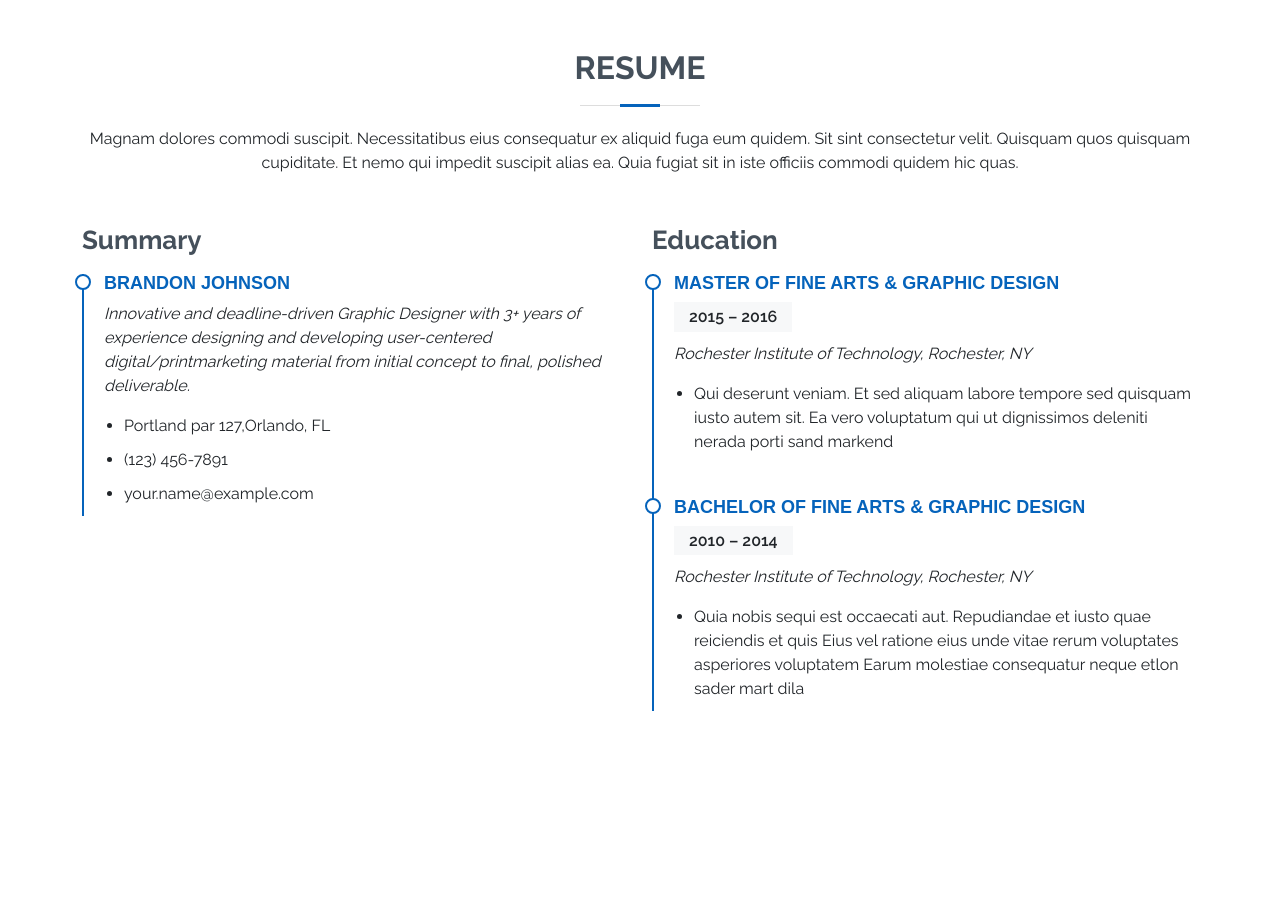
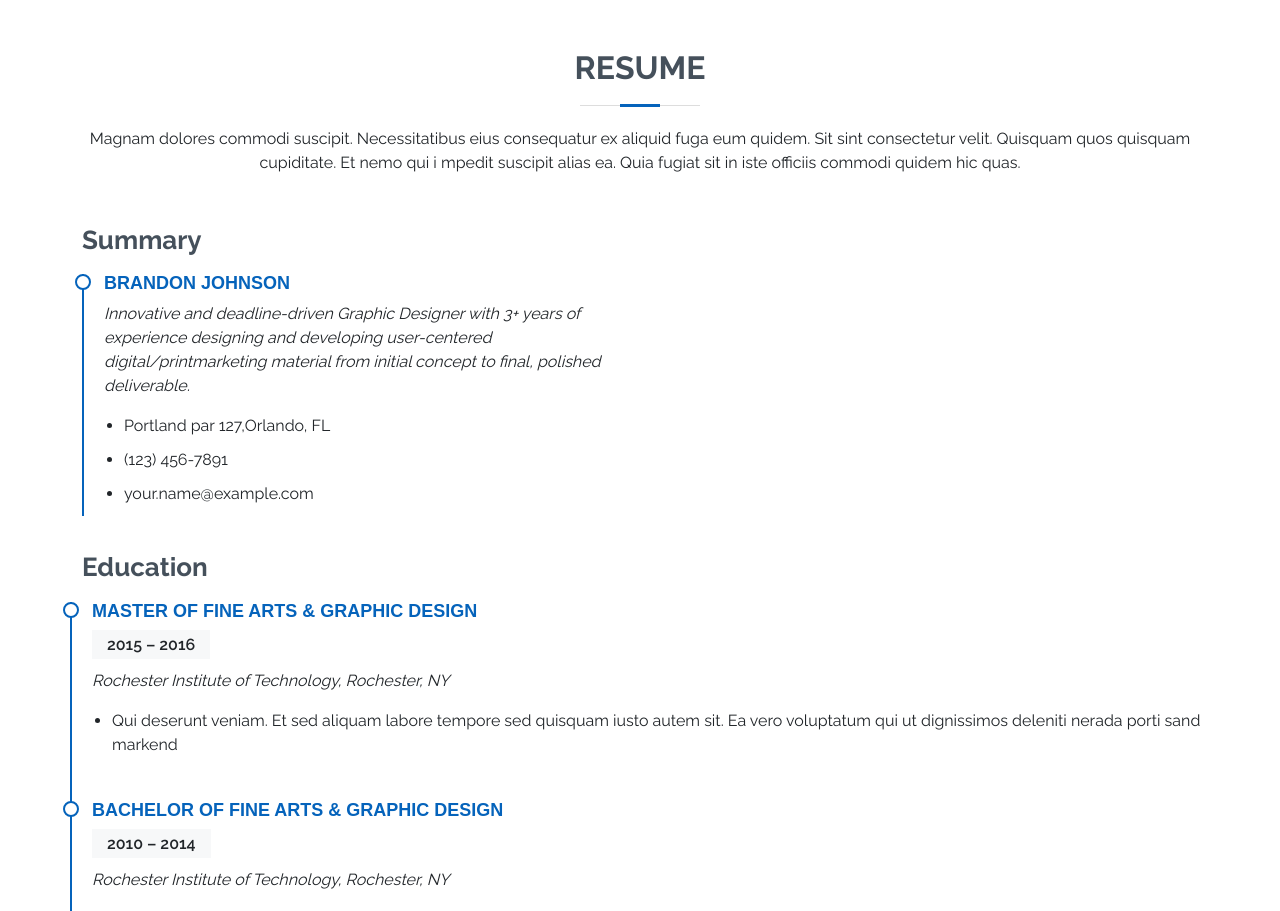
Before and after one commit to superdragonballzluca-max/nextjs, a Next.js app: page / in a window 1280 px wide. Shown: the part 1880-2791 px from the top of the page. Before the commit the page ends 2667 px from the top, so only its background shows below. Built offline with nearby package versions, Linux system fonts and the light colour scheme; no server answers.

Commit message:
Update Resume.tsx

```diff
--- a/app/sections/Resume.tsx
+++ b/app/sections/Resume.tsx
@@ -2,36 +2,57 @@ import React from 'react';
 import './resume.css';
 import SectionTitle from '../components/SectionTitle';
 import ResumeItem from '../components/ResumeItem';
-import { resume } from '../data/data';
 
-export default function Resume() {
-  const items = resume;
+async function getResumeData() {
+const res = await fetch(`${process.env.NEXT_PUBLIC_SITE_URL}/api/resume`);
+  return res.json();
+}
+
+export default async function Resume() {
+  const items : [] | any = await getResumeData();
 
   return (
     <section id="resume" className="resume">
       <div className="container">
         <SectionTitle
           title="Resume"
-          brief="Magnam dolores commodi suscipit. Necessitatibus eius consequatur ex aliquid fuga eum quidem. Sit sint consectetur velit. Quisquam quos quisquam cupiditate. Et nemo qui impedit suscipit alias ea. Quia fugiat sit in iste officiis commodi quidem hic quas."
+          brief="Magnam dolores commodi suscipit. Necessitatibus eius consequatur ex aliquid fuga
+           eum quidem. Sit sint consectetur velit. Quisquam quos quisquam cupiditate. Et nemo qui i
+           mpedit suscipit alias ea. Quia fugiat sit in iste officiis commodi quidem hic quas."
         />
 
         <div className="row">
-          <div className="col-lg-6">
-            <h3 className="resume-title">{items[0].category}</h3>
+  <div className="col-lg-6">
+    <h3 className="resume-title">{items[0].category}</h3>
 
-            {items[0].content.map((item) => (
-              <ResumeItem key={item.id} item={item} />
-            ))}
-          </div>
+    {items &&
+      items.length > 0 &&
+      items[0].content.map(
+        (item: {
+          id: number;
+          title: string;
+          period: string;
+          brief: string;
+          details: [string];
+        }) => <ResumeItem key={item.id} item={item} />
+      )}
+  </div>
 
-          <div className="col-lg-6">
-            <h3 className="resume-title">{items[1].category}</h3>
+  <div className="col-lg-6"></div>
+  <h3 className="resume-title">{items[1].category}</h3>
 
-            {items[1].content.map((item) => (
-              <ResumeItem key={item.id} item={item} />
-            ))}
-          </div>
-        </div>
+    {items &&
+      items.length > 0 &&
+      items[1].content.map(
+        (item: {
+          id: number;
+          title: string;
+          period: string;
+          brief: string;
+          details: [string];
+        }) => <ResumeItem key={item.id} item={item} />
+      )}
+</div>
       </div>
     </section>
   );
```
